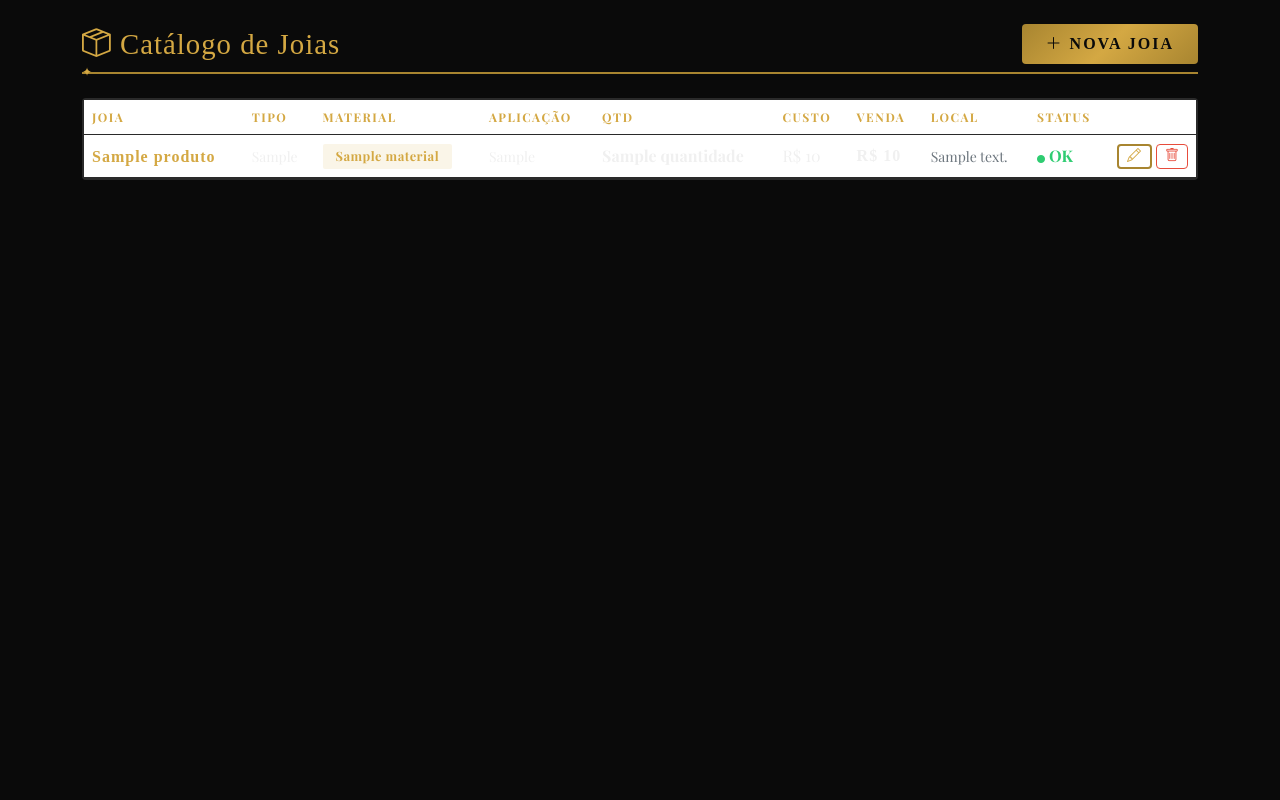
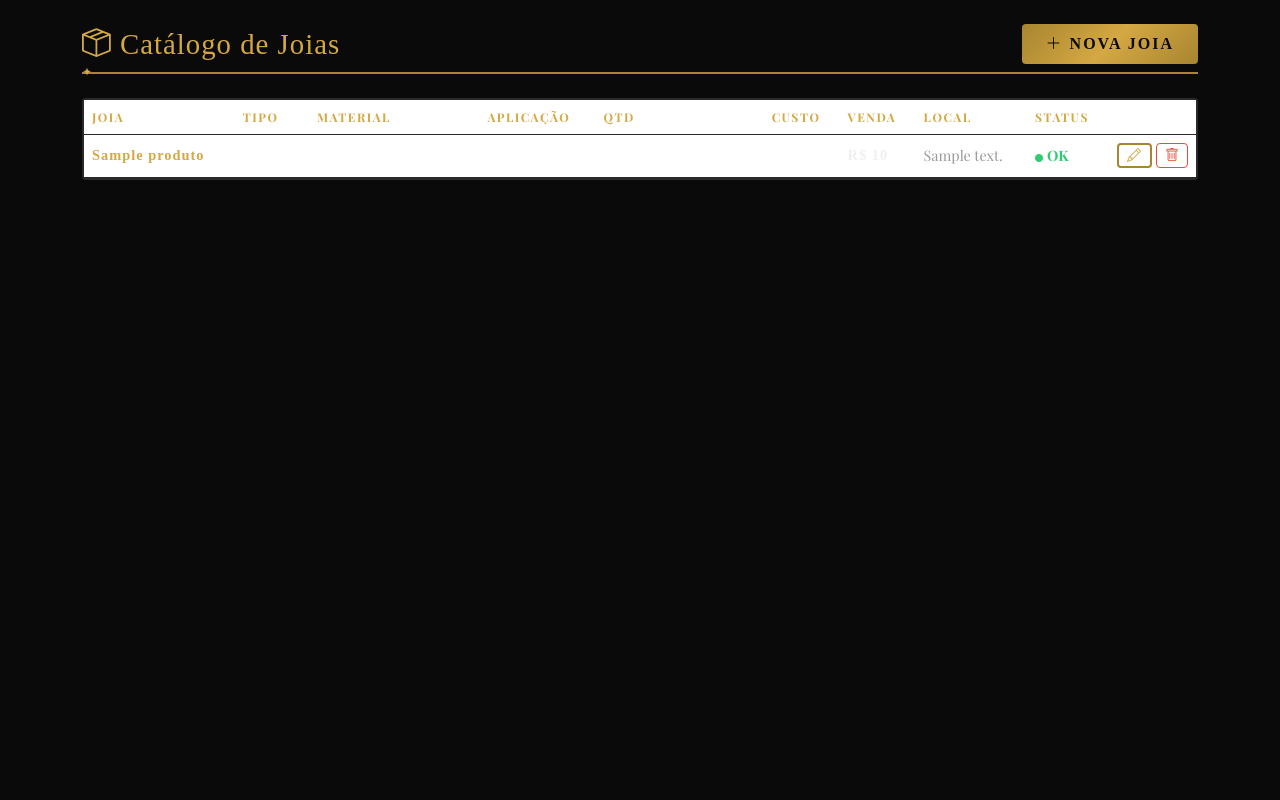
Before and after one commit to triyngtobedev/pirataria-os, a Flask app: template app/templates/estoque.html in a window 1280 px wide. Run offline with Flask 3, Linux system fonts and the light colour scheme; the template is opened without the code that fills it: most values are stand-ins (such as "Sample title", 1, 10 or a date in 2020); some web fonts are replaced.

Commit message:
fix: legibilidade das celulas da tabela estoque
- Cores das celulas alteradas para #ffffff (branco)
- Material badge com fundo branco sutil e texto branco
- Remove small tags que reduziam tamanho e contraste
- text-secondary mais claro (#ccc), text-primary #fff

```diff
--- a/app/static/style.css
+++ b/app/static/style.css
@@ -8,8 +8,8 @@
     --gold: #d4a843;
     --gold-light: #f0d080;
     --gold-dark: #a88530;
-    --text-primary: #f0f0f0;
-    --text-secondary: #aaa;
+    --text-primary: #ffffff;
+    --text-secondary: #cccccc;
     --red-accent: #e74c3c;
     --red-bg: rgba(231, 76, 60, 0.15);
     --green-accent: #2ecc71;
@@ -209,7 +209,13 @@ h1, h2, h3, h4, h5, h6,
 .table-pirataria td {
     border-color: var(--border-color) !important;
     vertical-align: middle;
-    color: var(--text-primary);
+    color: #f0f0f0;
+    font-size: 0.9rem;
+}
+
+.table-pirataria td small {
+    color: #f0f0f0;
+    font-size: 0.9rem;
 }
 
 .table-pirataria tbody tr:hover {
--- a/app/templates/estoque.html
+++ b/app/templates/estoque.html
@@ -31,19 +31,19 @@
                         {% for p in produtos %}
                         <tr>
                             <td><strong class="gold-text">{{ p.nome }}</strong></td>
-                            <td><small>{{ p.tipo_joia or '—' }}</small></td>
+                            <td style="color:#ffffff;">{{ p.tipo_joia or '—' }}</td>
                             <td>
                                 {% if p.material %}
-                                    <span class="badge badge-pirataria" style="background:rgba(212,168,67,0.12);color:var(--gold);font-weight:600;">
+                                    <span class="badge badge-pirataria" style="background:rgba(255,255,255,0.1);color:#ffffff;font-weight:600;">
                                         {{ p.material }}
                                     </span>
-                                {% else %}—{% endif %}
+                                {% else %}<span style="color:#ffffff;">—</span>{% endif %}
                             </td>
-                            <td><small>{{ p.local_aplicacao or '—' }}</small></td>
-                            <td class="fw-bold">{{ p.quantidade }}</td>
-                            <td>R$ {{ "%.0f"|format(p.custo) }}</td>
+                            <td style="color:#ffffff;">{{ p.local_aplicacao or '—' }}</td>
+                            <td class="fw-bold" style="color:#ffffff;">{{ p.quantidade }}</td>
+                            <td style="color:#ffffff;">R$ {{ "%.0f"|format(p.custo) }}</td>
                             <td class="gold-text fw-bold">R$ {{ "%.0f"|format(p.valor_venda) }}</td>
-                            <td><small class="text-secondary">{{ p.local_fisico or '—' }}</small></td>
+                            <td style="color:#999999;">{{ p.local_fisico or '—' }}</td>
                             <td>
                                 {% if p.quantidade == 0 %}
                                     <span class="status-repor"><i class="bi bi-circle-fill me-1" style="font-size:0.5rem;"></i>Repor</span>
```
